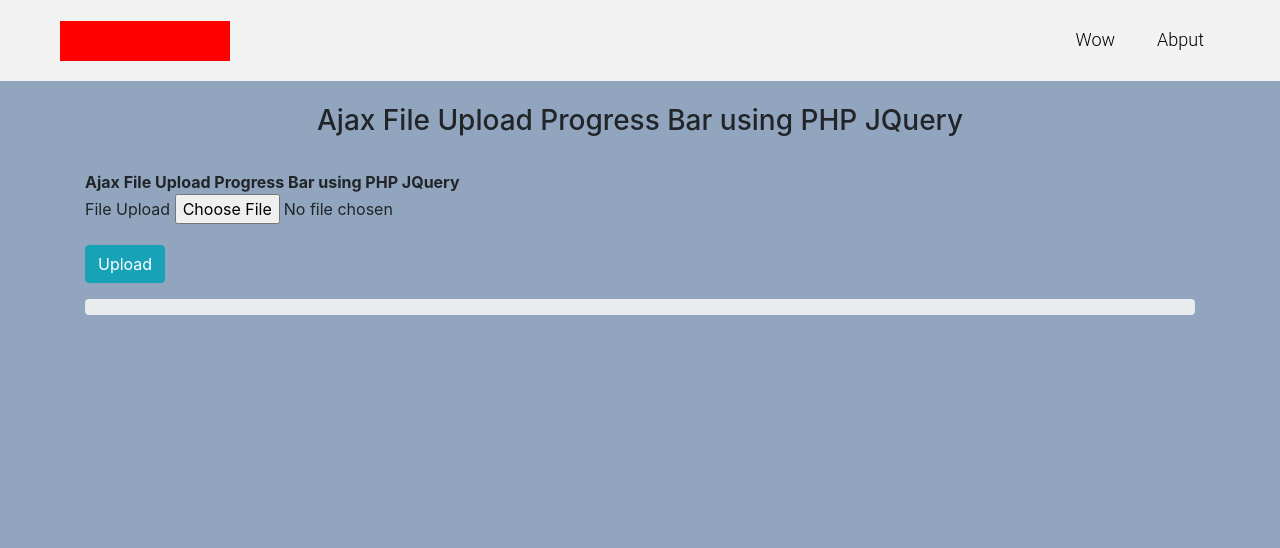
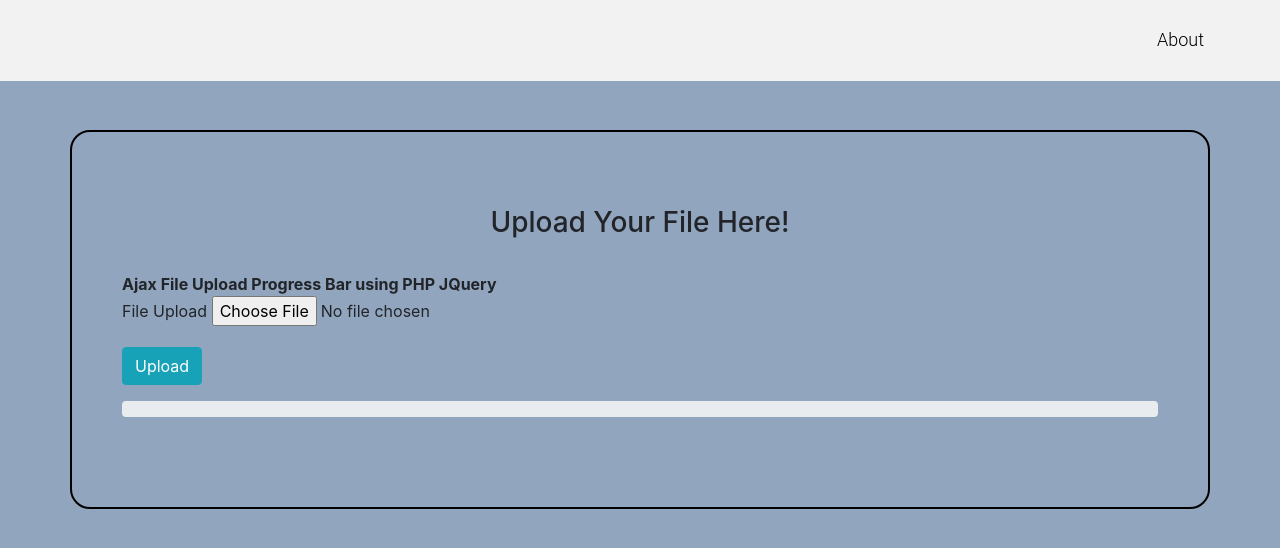
Before and after one commit to kuzafri/pdf-uploader, a plain HTML site: page index.html in a window 1280 px wide. Drawn offline with nearby package versions, Linux system fonts and the light colour scheme; some packages are replaced by stand-ins of ours; a script that the page names is missing.

Commit message:
index and style

```diff
--- a/index.html
+++ b/index.html
@@ -4,7 +4,7 @@
     <meta charset="UTF-8">
     <meta http-equiv="X-UA-Compatible" content="IE=edge">
     <meta name="viewport" content="width=device-width, initial-scale=1.0">
-    <title>Document</title>
+    <title>CAT Group Assignment</title>
     <link rel="stylesheet" href="https://cdnjs.cloudflare.com/ajax/libs/twitter-bootstrap/4.1.3/css/bootstrap.min.css">
     <script src="https://cdnjs.cloudflare.com/ajax/libs/jquery/3.4.1/jquery.min.js"></script>
     <script src="https://cdnjs.cloudflare.com/ajax/libs/jquery.form/4.2.2/jquery.form.min.js"></script>
@@ -15,18 +15,16 @@
   <div class="hold">
     <div class="header">
       <div class="container2">
-        <div id="logo">
-        </div>
         <ul class="nav">
-          <li><a href="#">Wow</a></li>
-          <li><a href="#">Abput</a></li>
+          <li><a href="#">About</a></li>
         </ul>
       </div>
     </div>
   </div>
-    <div class="container">
+
+    <div class="container" style="margin-top: 50px;">
         <br />
-        <h3 align="center">Ajax File Upload Progress Bar using PHP JQuery</h3>
+        <h3 align="center">Upload Your File Here!</h3>
         <br />
         <div class="panel panel-default">
          <div class="panel-heading"><b>Ajax File Upload Progress Bar using PHP JQuery</b></div>
--- a/style.css
+++ b/style.css
@@ -425,3 +425,10 @@ h2 {
     display: none;
   }
 }
+
+.container {
+  border: 2px solid black;
+  padding: 50px;
+  padding-bottom: 90px;
+  border-radius: 20px;
+}
```
